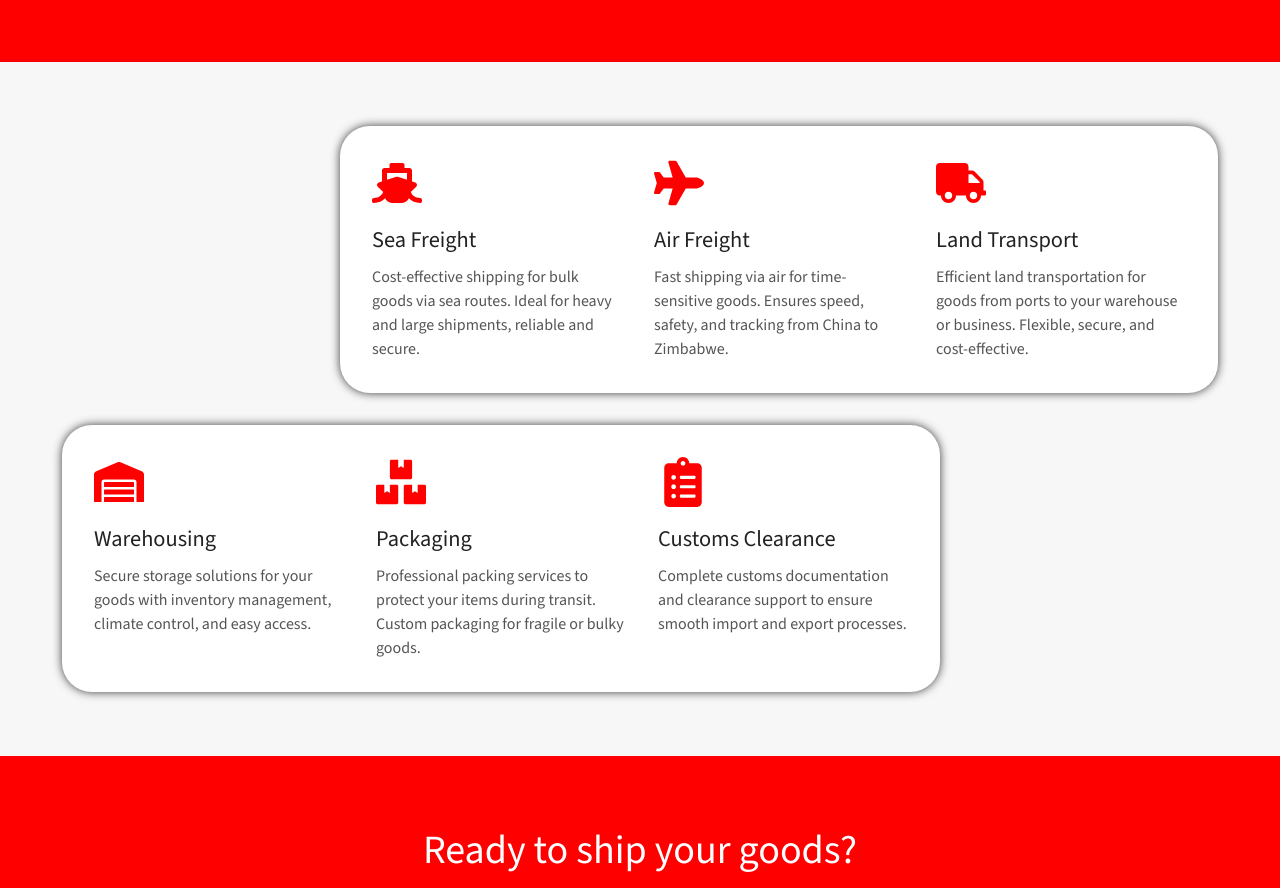
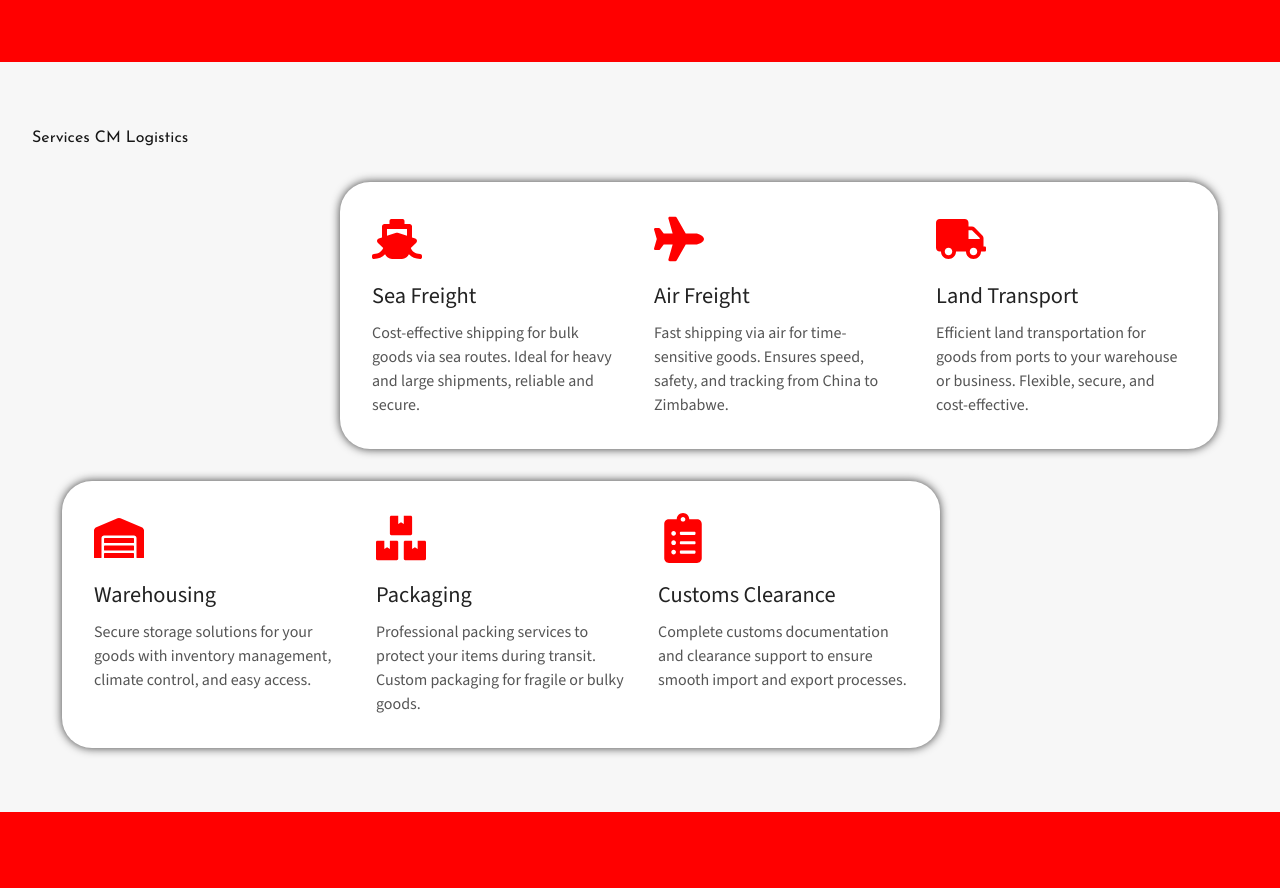
Before and after one commit to Lloydchogari/CM-Logistics, a Next.js app: page /ServicesPage in a window 1280 px wide. Shown: the part 1192-2080 px from the top of the page. Built offline with nearby package versions, Linux system fonts and the light colour scheme.

Commit message:
First commit

```diff
--- a/app/ServicesPage/page.tsx
+++ b/app/ServicesPage/page.tsx
@@ -164,6 +164,7 @@ export default function Services() {
       {/* ===== 3) UPDATED SERVICES CONTAINERS ===== */}
       <section className="servicesSection">
         {/* TOP CONTAINER */}
+        <h1>Services CM Logistics</h1>
         <div className="servicesContainer topContainer">
           {topServices.map((service, index) => (
             <div className="serviceCard" key={index}>
```
